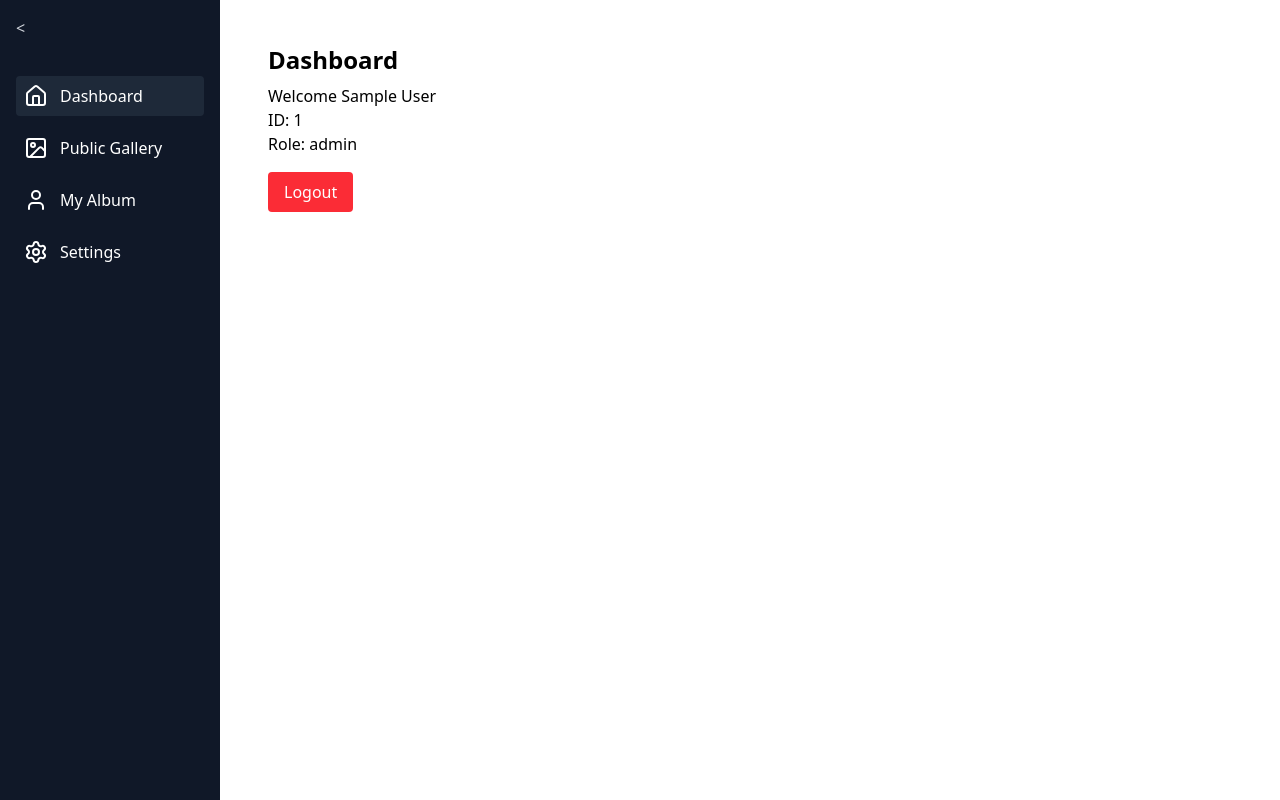
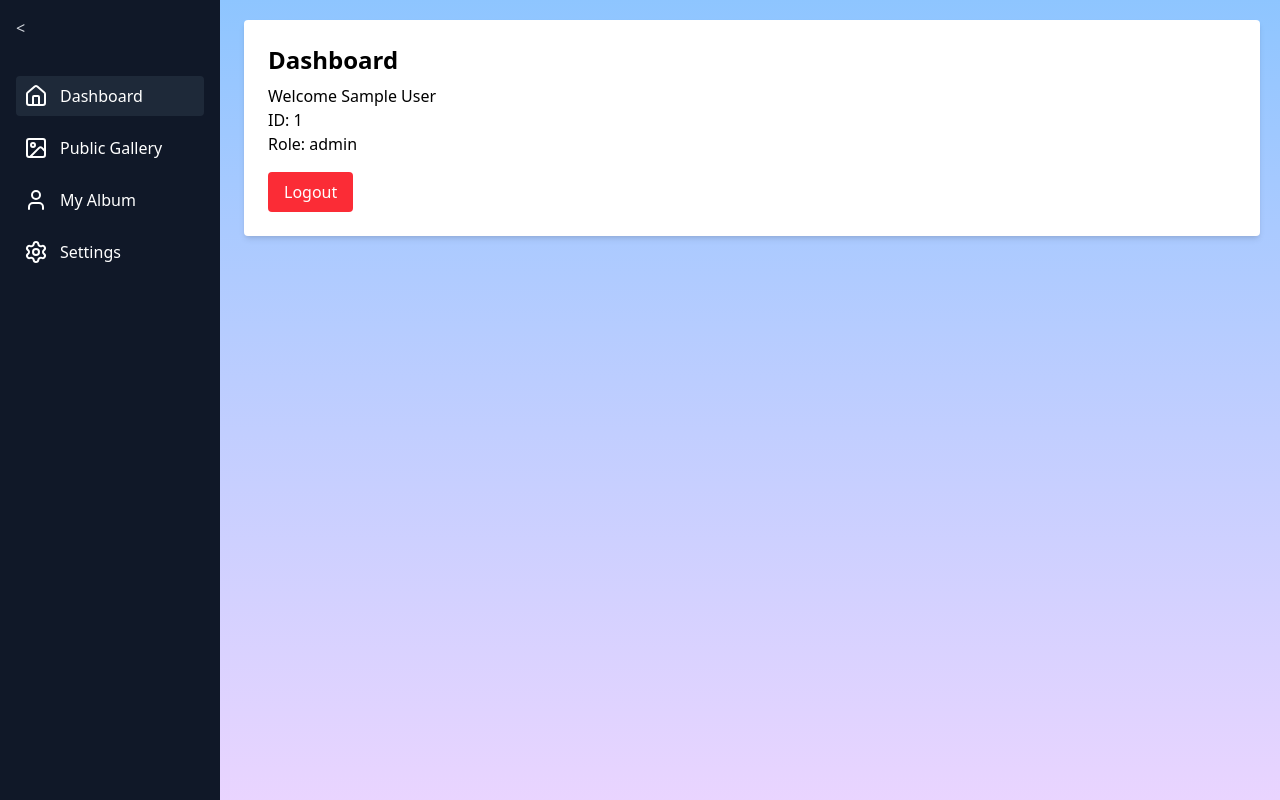
Before and after one commit to Emil-IX/My_Album_Fullstack_app, a React (Vite) app in the folder frontend/: page /dashboard in a window 1280 px wide. Built offline with nearby package versions, Linux system fonts and the light colour scheme; no server answers; sample sign-in values are in the browser's storage.

Commit message:
v2.8 Public and Fixes 2

```diff
--- a/frontend/src/components/UsersTable.jsx
+++ b/frontend/src/components/UsersTable.jsx
@@ -2,7 +2,7 @@ import { Edit, Trash2 } from "lucide-react";
 
 export default function UsersTable({ data, deleteUser, openEditModal }) {
   return (
-    <table className="min-w-full border border-gray-200 divide-y divide-gray-200 rounded-lg shadow-md">
+    <table className=" bg-white min-w-full  divide-y divide-gray-200 rounded shadow-md">
       <thead className="bg-blue-900">
         <tr>
           <th className="px-6 py-3 text-left text-sm font-semibold text-white">Name</th>
--- a/frontend/src/layouts/PrivateLayout.jsx
+++ b/frontend/src/layouts/PrivateLayout.jsx
@@ -9,12 +9,12 @@ export default function PrivateLayout() {
       const contentMarginClass = open ? "ml-56" : "ml-20";
 
     return (
-        <div className='flex min-h-screen'>
+        <div className='flex min-h-screen  bg-gradient-to-b from-blue-300 to-purple-200 w-full '>
             <Sidebar  open={open} setOpen={setOpen} />
             <div className={`flex-1 ${contentMarginClass} transition-all duration-300`}>
 
                 {/* Aqui va el header */}
-                <main className="p-5">
+                <main className="p-5  min-h-screen ">
                         <Outlet/>
                 </main>
 
--- a/frontend/src/pages/DashBoard.jsx
+++ b/frontend/src/pages/DashBoard.jsx
@@ -5,7 +5,7 @@ const Dashboard = () => {
   const { user, logout } = useAuth();
 
   return (
-    <div className=" p-6 ">
+    <div className=" p-6 bg-white  rounded shadow-md">
       <h1 className="text-2xl font-bold">Dashboard</h1>
       <p className="mt-2">Welcome {user?.name}</p>
       <p>ID: {user?.id} </p>
--- a/frontend/src/pages/MyAlbum.jsx
+++ b/frontend/src/pages/MyAlbum.jsx
@@ -61,7 +61,7 @@ export default function MyAlbum() {
                     {photos.map((photo) => (
                         <div key={photo._id} className=" rounded shadow-md">
 
-                               <div className="w-full h-64 flex justify-center items-center bg-gray-100">
+                               <div className="w-full h-64 flex justify-center items-center bg-white/30">
                                 <img
                                     src={photo.imageUrl}
                                     alt={photo.comment}
@@ -69,7 +69,7 @@ export default function MyAlbum() {
                                 />
                             </div>
 
-                            <div className="py-4 px-3 ">
+                            <div className="py-4 px-3 bg-white ">
                                 <p className="text-m mt-1 ">{photo.comment}</p>
                                 <small className="block mt-2">
                                     {photo.isPublic ? "🌍 Public" : "🔒 Private"}
--- a/frontend/src/pages/PublicGallery.jsx
+++ b/frontend/src/pages/PublicGallery.jsx
@@ -22,7 +22,7 @@ export default function PublicGallery() {
             <div className="grid grid-cols-4 gap-5">
                 {photos.map((photo) => (
                     <div key={photo._id} className="rounded shadow-md">
-                        <div className="w-full h-64 flex justify-center items-center bg-gray-100">
+                        <div className="w-full h-64 flex justify-center items-center bg-white/30">
                             <img
                                 src={photo.imageUrl}
                                 alt={photo.comment}
@@ -30,7 +30,7 @@ export default function PublicGallery() {
                             />
 
                         </div>
-                        <div className="p-5">
+                        <div className="p-5 bg-white">
                             <p>{photo.comment}</p>
                             <small className="font-bold">Owner - <span className="text-gray-500 font-semibold">{photo.userId?.name}</span> </small>
                         </div>
--- a/frontend/src/pages/UsersManager.jsx
+++ b/frontend/src/pages/UsersManager.jsx
@@ -111,7 +111,7 @@ const Navigate = useNavigate()
   return (
     <div>
       <div className="flex justify-between items-center mb-5">
-      <h2 className="text-xl font-bold text-blue-500 ">Users Manager</h2>
+      <h2 className="text-xl font-bold text-gray-900  ">Users Manager</h2>
       <button
       className="px-5 py-1.5 bg-blue-500 text-white rounded hover:bg-blue-600"
       type="button"
```
